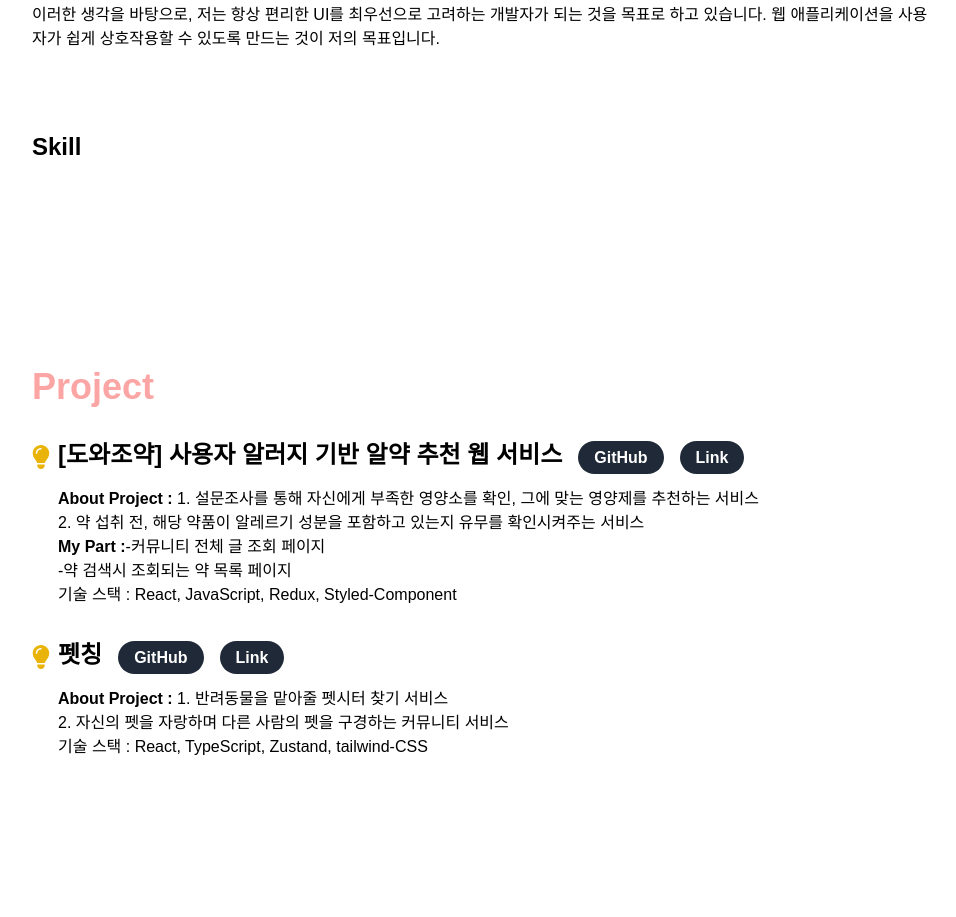
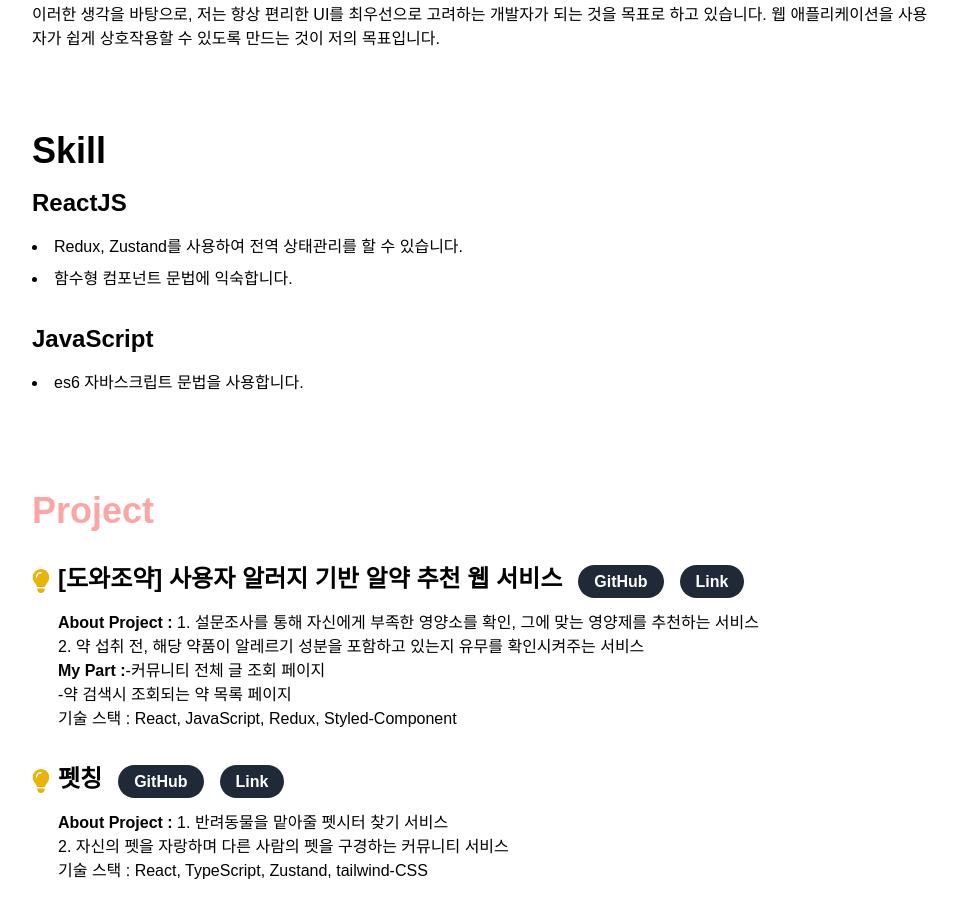
Before and after one commit to ggggggggithub/my-portfolio, a Next.js app: page / in a window 1280 px wide. Shown: the part 1345-2262 px from the top of the page, without its empty margins (160-1116 px from the left). Built offline with nearby package versions, Linux system fonts and the light colour scheme.

Commit message:
add skill list

```diff
--- a/src/app/Components/info.tsx
+++ b/src/app/Components/info.tsx
@@ -52,7 +52,20 @@ export default function Info() {
         </p>
       </div>
       <div className="mb-8 mt-20">
-        <h2 className="text-2xl font-bold mb-4">Skill</h2>
+        <h2 className="text-4xl font-bold mb-4">Skill</h2>
+        <div className="project mb-8">
+          <h3 className="text-2xl font-bold">ReactJS</h3>
+          <ul className="mt-4 list-disc list-inside space-y-2">
+            <li>Redux, Zustand를 사용하여 전역 상태관리를 할 수 있습니다.</li>
+            <li>함수형 컴포넌트 문법에 익숙합니다.</li>
+          </ul>
+        </div>
+        <div className="project mb-8">
+          <h3 className="text-2xl font-bold">JavaScript</h3>
+          <ul className="mt-4 list-disc list-inside space-y-2">
+            <li>es6 자바스크립트 문법을 사용합니다.</li>
+          </ul>
+        </div>
       </div>
     </section>
   );
```
